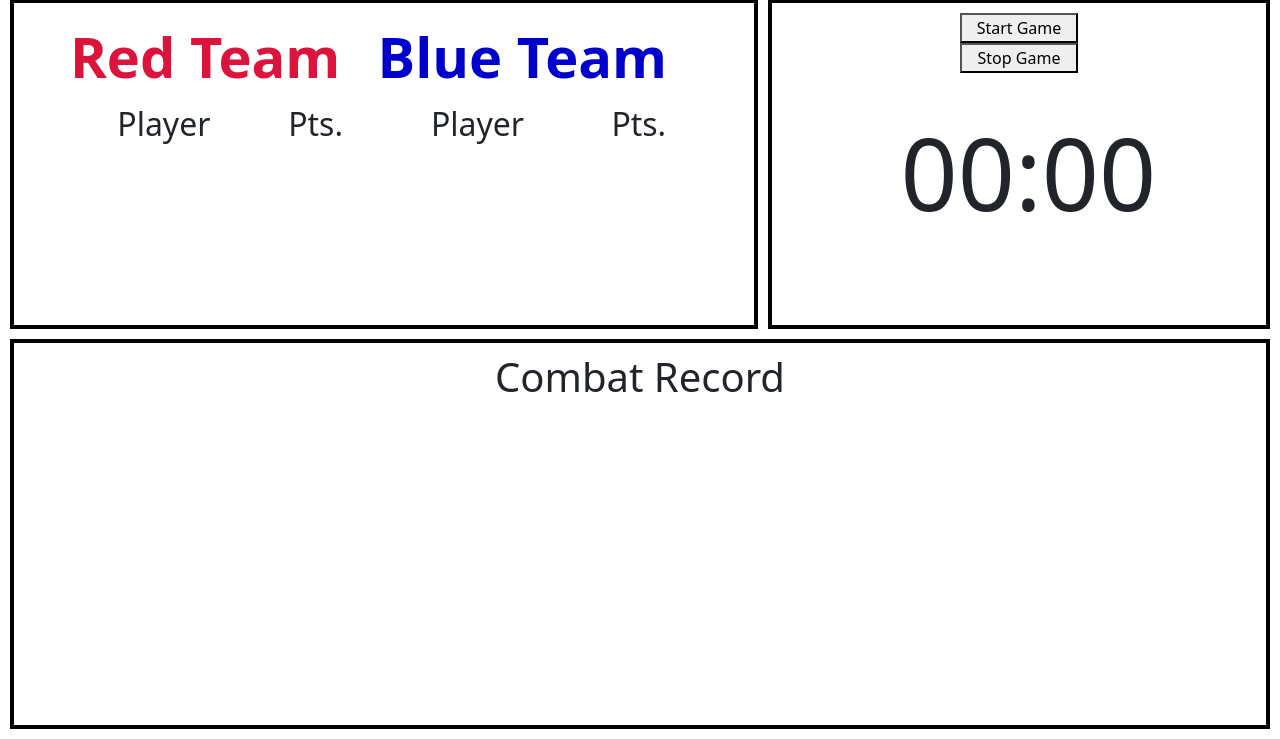
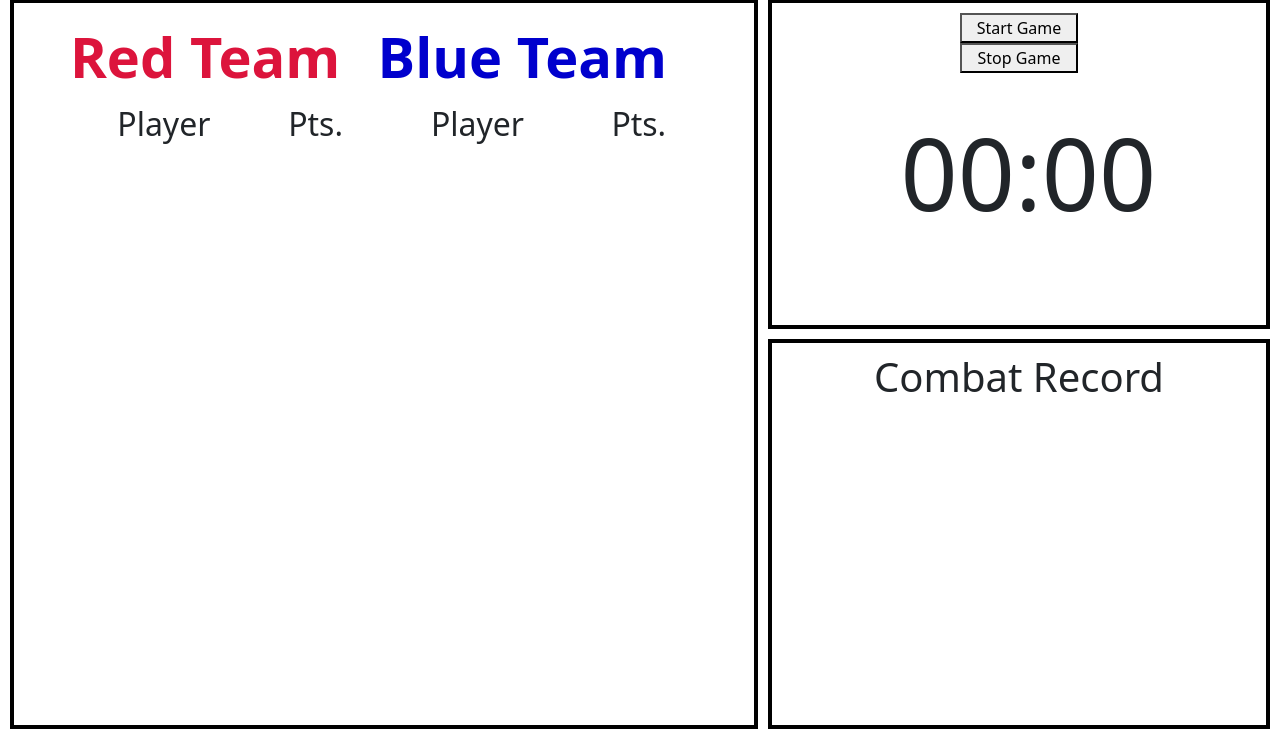
Before and after one commit to CharlesMortensen/SoftwareEngineeringProject1, a Django app: template lasertag/home/templates/home/game_action.html in a window 1280 px wide. Shown: the part 61-800 px from the top of the page. Run offline with Django 4.2, Linux system fonts and the light colour scheme; the template is opened without the code that fills it, so the values that code supplies are empty; some libraries are stand-ins or nearby versions.

Commit message:
reorganized game_action to better display information

```diff
--- a/lasertag/home/static/home/game_action.css
+++ b/lasertag/home/static/home/game_action.css
@@ -1,9 +1,9 @@
-#topHalf {
+#leftHalf {
     position: absolute;
     top: 0;
     right: 40%;
     left: 0;
-    bottom: 50%;
+    bottom: 0;
     overflow: auto;
     padding: 10px;
     margin-top: 60px;
@@ -14,15 +14,14 @@
     text-align: center;
 }
 
-#bottomHalf {
+#rightHalf {
     position: absolute;
     top: 50%;
     right: 0;
-    left: 0;
+    left: 60%;
     bottom: 0;
     text-align:left;
     padding: 10px;
-    margin-left: 10px;
     margin-right: 10px;
     margin-bottom: 10px;
     border: 4px solid black;
--- a/lasertag/home/templates/home/game_action.html
+++ b/lasertag/home/templates/home/game_action.html
@@ -28,7 +28,7 @@
                   </div>
             </div>
         </nav>
-        <div id="topHalf">
+        <div id="leftHalf">
             <div class="playerTable">
                 <table align="center">
                     <tr>
@@ -60,7 +60,7 @@
                 </table>
             </div>
         </div>
-        <div id="bottomHalf">
+        <div id="rightHalf">
             <h1>Combat Record </h1>
         </div>
 
```
